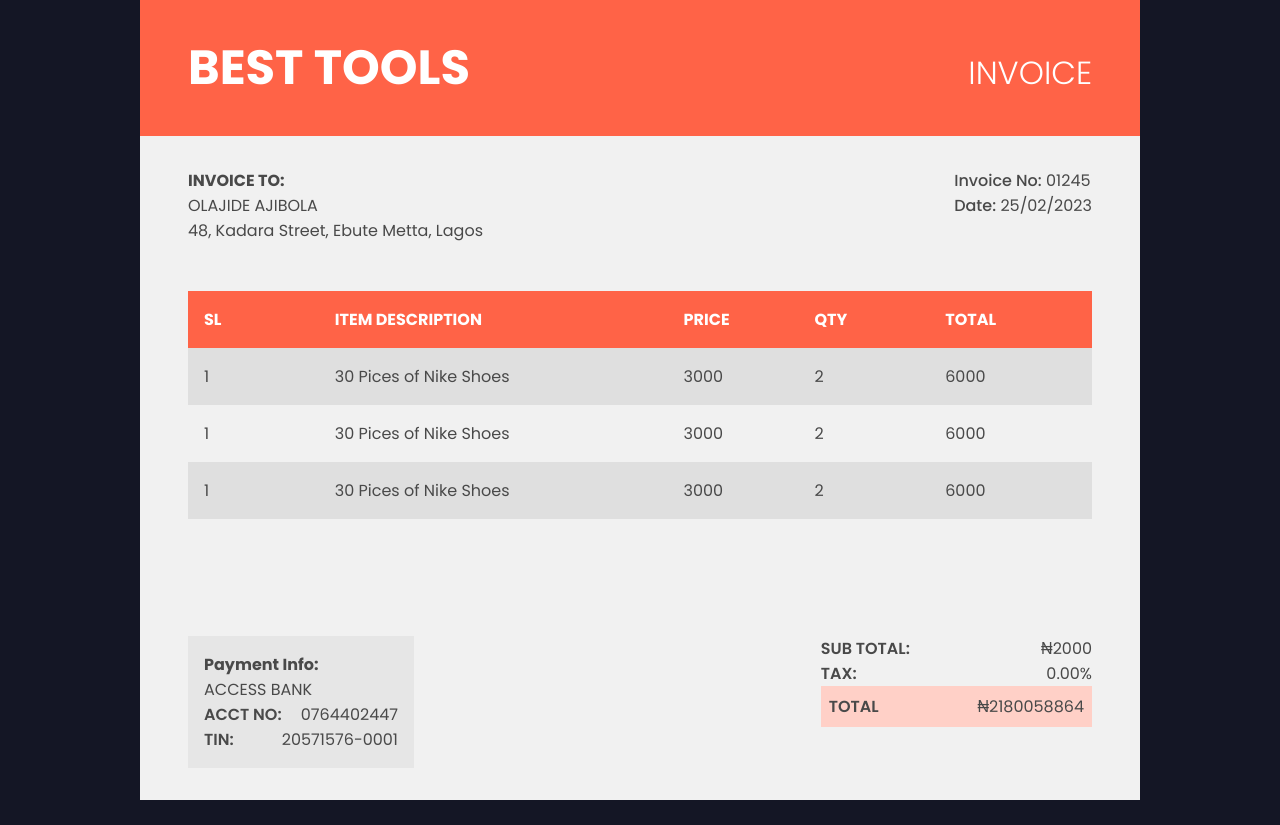
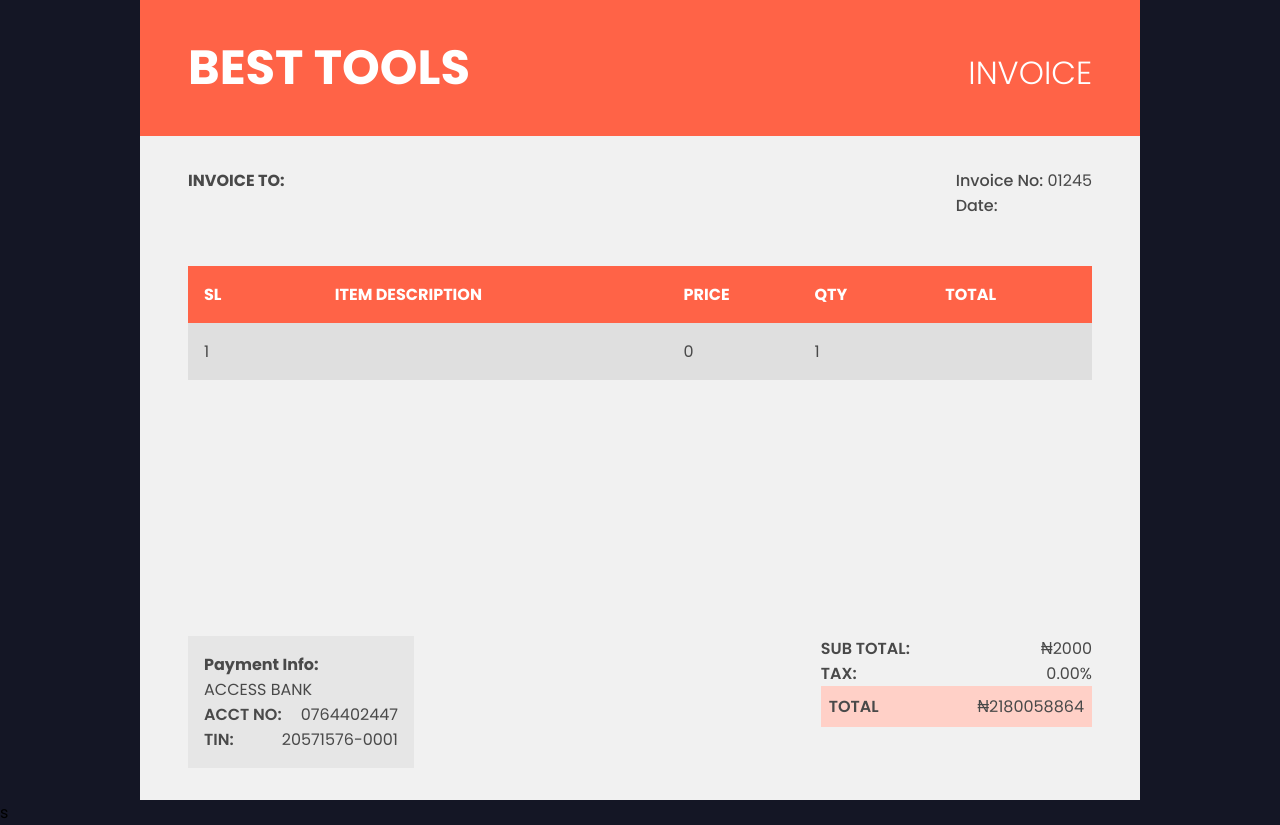
Before and after one commit to josiah360/best-tools-invoice, a Next.js app: page /invoice/1 in a window 1280 px wide. Before the commit the page ends 800 px from the top, so only its background shows below. Built offline with nearby package versions, Linux system fonts and the light colour scheme.

Commit message:
Implement global state using context

```diff
--- a/pages/_app.js
+++ b/pages/_app.js
@@ -1,5 +1,12 @@
 import '@/styles/globals.css'
 
+import { Provider } from '@/store/invoice-context'
+
 export default function App({ Component, pageProps }) {
-  return <Component {...pageProps} />
+  return (
+    <Provider>
+      <Component {...pageProps} />s
+    </Provider>
+  )
+
 }
--- a/pages/invoice/[id].js
+++ b/pages/invoice/[id].js
@@ -1,5 +1,7 @@
-import React from "react";
+import React, { useContext } from "react";
 import { useRouter } from "next/router";
+
+import { Context } from "@/store/invoice-context";
 
 import InvoiceHeader from "@/components/invoice/InvoiceHeader";
 
@@ -7,6 +9,7 @@
 
 const Invoice = () => {
     const router = useRouter()
+    const invoiceCtx = useContext(Context)
 
     return (
         <div className= {styles.mainWrapper}>
@@ -17,12 +20,12 @@
                     <div className={styles.invoiceDetails}>
                         <div className={styles.customerInfo}>
                             <h4>INVOICE TO:</h4>
-                            <p>OLAJIDE AJIBOLA</p>
-                            <p>48, Kadara Street, Ebute Metta, Lagos</p>
+                            <p>{ invoiceCtx?.recipientName }</p>
+                            <p>{ invoiceCtx?.recipientAddress }</p>
                         </div>
                         <div className={styles.otherInfo}>
                             <p><span>Invoice No:</span> <span>01245</span></p>
-                            <p><span>Date:</span> <span>25/02/2023</span></p>
+                            <p><span>Date:</span> <span>{ invoiceCtx?.createdAt }</span></p>
                         </div>
                     </div>
 
@@ -35,27 +38,18 @@
                             <h4>TOTAL</h4>
                         </div>
                         <div className={styles.listWrapper}>
-                            <div className={styles.item}>
-                                <p>1</p>
-                                <p className={styles.description}>30 Pices of Nike Shoes</p>
-                                <p>3000</p>
-                                <p>2</p>
-                                <p>6000</p>
-                            </div>
-                            <div className={styles.item}>
-                                <p>1</p>
-                                <p className={styles.description}>30 Pices of Nike Shoes</p>
-                                <p>3000</p>
-                                <p>2</p>
-                                <p>6000</p>
-                            </div>
-                            <div className={styles.item}>
-                                <p>1</p>
-                                <p className={styles.description}>30 Pices of Nike Shoes</p>
-                                <p>3000</p>
-                                <p>2</p>
-                                <p>6000</p>
-                            </div>
+                            {invoiceCtx?.invoiceItems?.map((item, index) => {
+                                return (
+                                <div className={styles.item}>
+                                    <p>{index + 1}</p>
+                                    <p className={styles.description}>{item?.description}</p>
+                                    <p>{item?.rate}</p>
+                                    <p>{item?.quantity}</p>
+                                    <p>{item?.price}</p>
+                                </div>
+
+                                )
+                            })}
                         </div>
                     </div>
                 </div>
--- /dev/null
+++ b/store/invoice-context.js
@@ -0,0 +1,54 @@
+import React, {useState} from "react";
+
+export const Context = React.createContext({
+    invoiceItems: [],
+    handleAddItem: () => {},
+    editInvoiceItem: (item) => {},
+    setInvoice: (item) => {}
+})
+
+
+
+export const Provider = (props) => {
+
+    const [invoiceItems, setInvoiceItems] = useState([{
+        id: Math.random().toString(),
+        description: '',
+        quantity: 1,
+        rate: 0
+    }])
+
+    const [invoice, setInvoice] = useState({})
+
+
+    const handleAddItem = () => {
+        const newInvoiceItems = [...invoiceItems, {
+            id: Math.random().toString(),
+            description: '',
+            quantity: 1,
+            rate: 0
+        }]
+        setInvoiceItems(newInvoiceItems)
+    }
+
+    const editInvoiceItem = (editedItem) => {
+        const newItems = [...invoiceItems]
+        const itemIndex = newItems.findIndex(item => item.id === editedItem.id)
+        newItems[itemIndex] = editedItem
+        setInvoiceItems(newItems)
+    }
+
+
+    return (
+        <Context.Provider value = {{
+            invoiceItems,
+            handleAddItem,
+            editInvoiceItem,
+            setInvoice
+        }}>
+
+        {props.children}
+        </Context.Provider>
+    )
+
+}
```
Also changed, not shown: components/InvoiceForm.js (+11 -32 lines), components/invoice/invoice.js (added).
